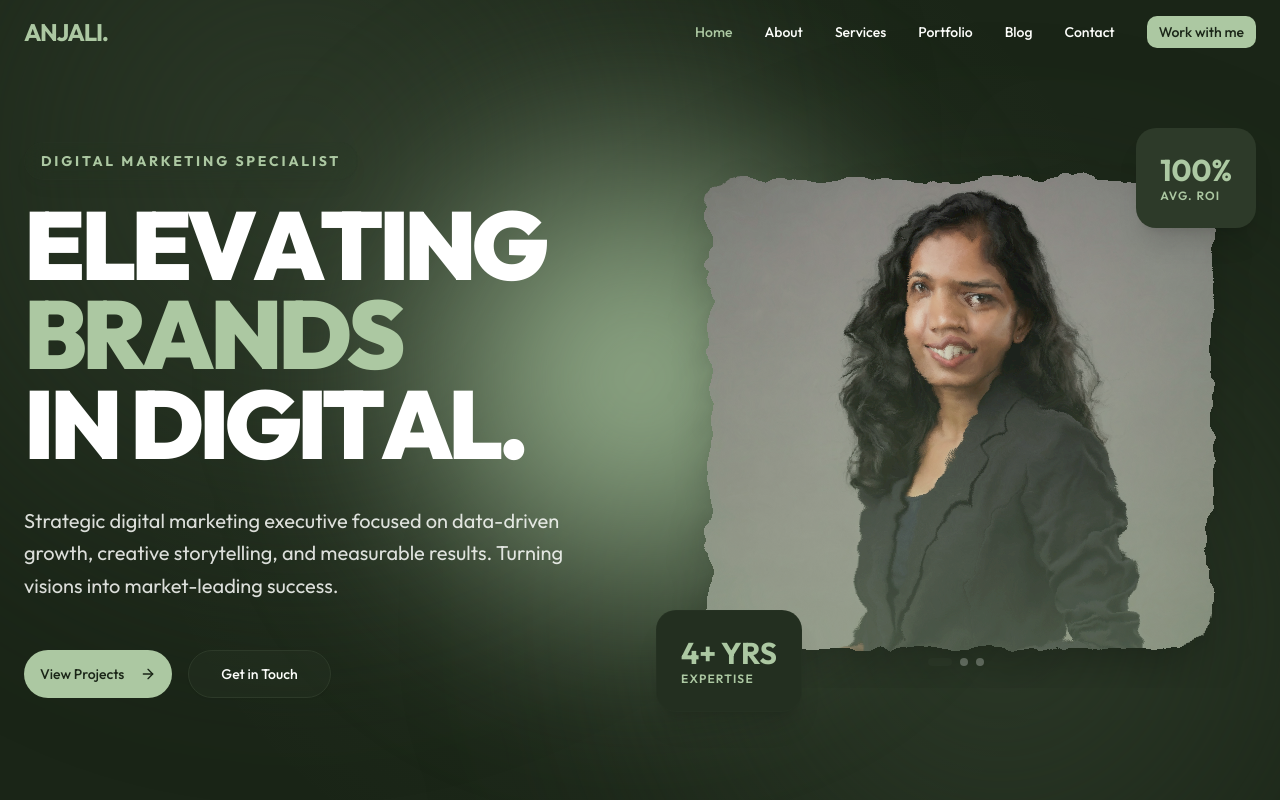
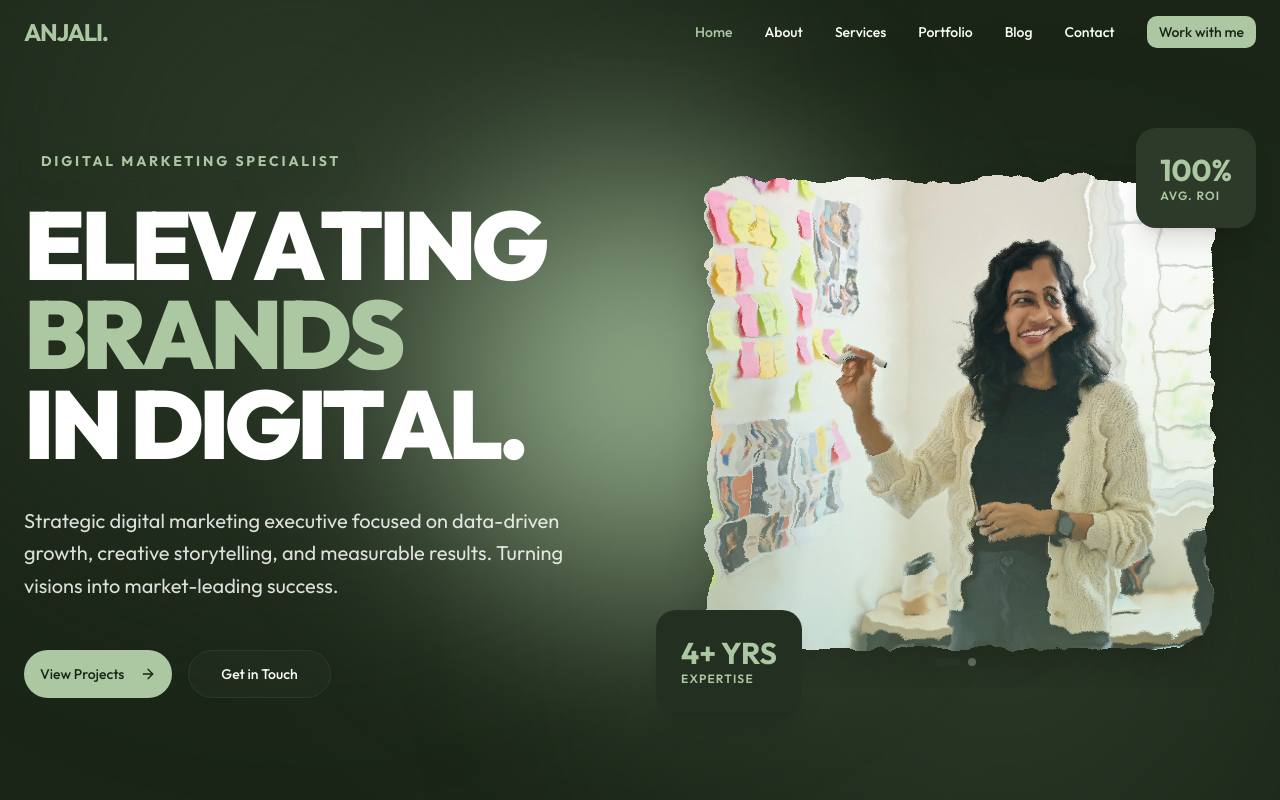
Before and after one commit to minhajzein/anjali, a Next.js app: page / in a window 1280 px wide. Shown: the top 800 px of the page. Built offline with nearby package versions, Linux system fonts and the light colour scheme.

Commit message:
image issue and contrast issues resolved

```diff
--- a/src/components/providers/page-transition.tsx
+++ b/src/components/providers/page-transition.tsx
@@ -2,20 +2,35 @@
 
 import { motion, AnimatePresence } from "framer-motion";
 import { usePathname } from "next/navigation";
+import { useRef, useEffect } from "react";
 
 export const PageTransition = ({ children }: { children: React.ReactNode }) => {
   const pathname = usePathname();
+  const prevPathnameRef = useRef<string | null>(null);
+  const isFirstRender = prevPathnameRef.current === null;
+  const isSameRouteRemount = prevPathnameRef.current === pathname;
+
+  // Only run enter animation when we've actually navigated (not first load, not Strict Mode remount)
+  const shouldAnimateEnter = !isFirstRender && !isSameRouteRemount;
+
+  useEffect(() => {
+    prevPathnameRef.current = pathname;
+  }, [pathname]);
 
   return (
-    <AnimatePresence mode="wait">
+    <AnimatePresence mode="wait" initial={false}>
       <motion.div
         key={pathname}
-        initial={{ opacity: 0, y: 10 }}
+        initial={
+          shouldAnimateEnter
+            ? { opacity: 0, y: 10 }
+            : { opacity: 1, y: 0 }
+        }
         animate={{ opacity: 1, y: 0 }}
         exit={{ opacity: 0, y: -10 }}
         transition={{
-          duration: 0.4,
-          ease: [0.33, 1, 0.68, 1], // Custom cubic-bezier for a more premium feel
+          duration: 0.35,
+          ease: [0.33, 1, 0.68, 1],
         }}
         className="w-full flex-grow flex flex-col"
       >
--- a/src/components/providers/smooth-scroll.tsx
+++ b/src/components/providers/smooth-scroll.tsx
@@ -29,9 +29,13 @@ export function SmoothScrollProvider({
     };
   }, []);
 
-  // Refresh ScrollTrigger on route change to prevent calculation issues
+  // Scroll to top and refresh ScrollTrigger on route change
   useEffect(() => {
-    ScrollTrigger.refresh();
+    window.scrollTo({ top: 0, left: 0, behavior: "instant" });
+    const t = requestAnimationFrame(() => {
+      ScrollTrigger.refresh();
+    });
+    return () => cancelAnimationFrame(t);
   }, [pathname]);
 
   return (
--- a/src/components/sections/hero-image-slideshow.tsx
+++ b/src/components/sections/hero-image-slideshow.tsx
@@ -4,7 +4,7 @@ import { useEffect, useRef, useState, useCallback } from "react";
 import gsap from "gsap";
 import Image from "next/image";
 
-const HERO_IMAGES = ["/prof-anjoo.JPG", "/hero-2.jpg", "/hero-3.jpg"];
+const HERO_IMAGES = ["/prof-anjoo.JPG", "/hero-3.jpg"];
 
 function isSafari(): boolean {
   if (typeof window === "undefined") return false;
@@ -124,7 +124,8 @@ export function HeroImageSlideshow() {
 
   // Enable SVG filter only on non-Safari so the hero image is visible everywhere (Safari hides content with filter: url())
   useEffect(() => {
-    setUseFilter(!isSafari());
+    const isSafariBrowser = isSafari();
+    queueMicrotask(() => setUseFilter(!isSafariBrowser));
   }, []);
 
   useEffect(() => {
```
Also changed, not shown: public/hero-2.jpg (deleted).
